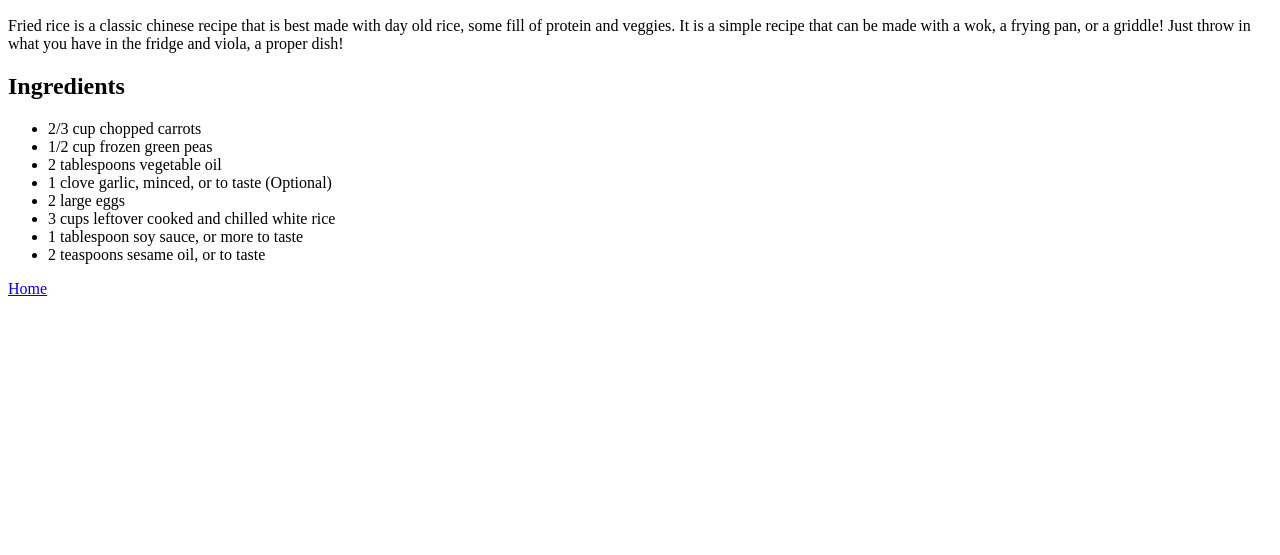
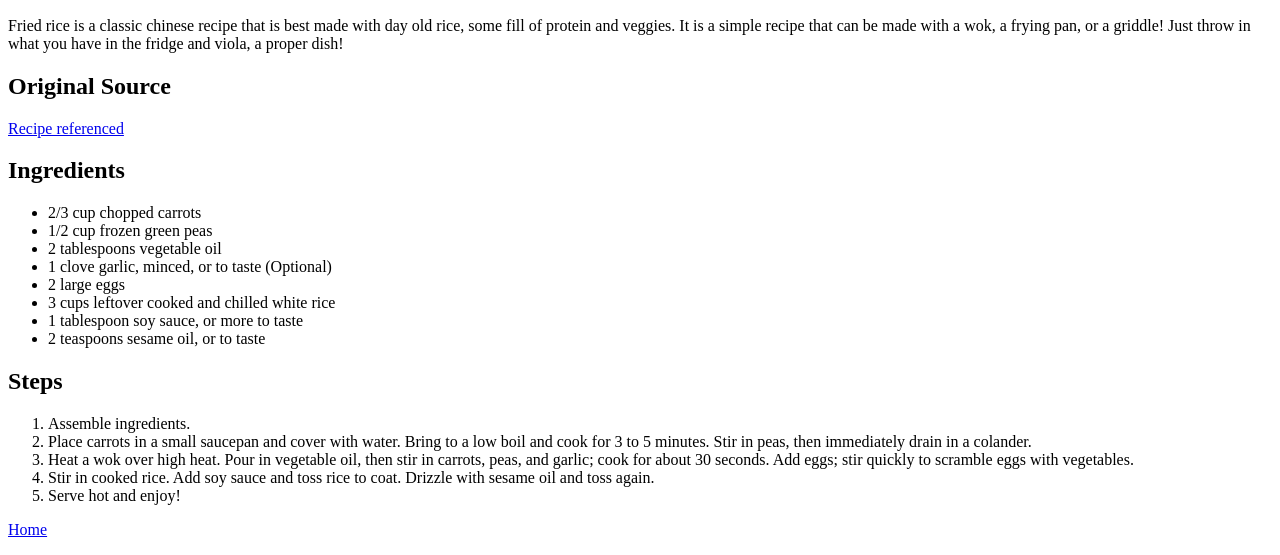
Before and after one commit to JiaJunH1/odin-recipes, a plain HTML site: page recipes/friedrice.html in a window 1280 px wide. Shown: the part 434-989 px from the top of the page. Before the commit the page ends 800 px from the top, so only its background shows below. Drawn offline with Linux system fonts and the light colour scheme.

Commit message:
Finished Fried Rice Recipe and Updated Homepage
Fried Rice recipe can be viewed in it's entirety. Started on other
recipes.

```diff
--- a/recipes/friedrice.html
+++ b/recipes/friedrice.html
@@ -13,6 +13,9 @@
             frying pan, or a griddle! Just throw in what you have in the fridge and viola, a
             proper dish!
         </p>
+        <h2>Original Source</h2>
+        <p><a href="https://www.allrecipes.com/recipe/79543/fried-rice-restaurant-style/"
+            target="_blank" rel="noopener noreferrer">Recipe referenced</a></p>
         <h2>Ingredients</h2>
         <ul>
             <li>2/3 cup chopped carrots</li>
@@ -24,6 +27,19 @@
             <li>1 tablespoon soy sauce, or more to taste</li>
             <li>2 teaspoons sesame oil, or to taste</li>
         </ul>
+        <h2>Steps</h2>
+        <ol>
+            <li>Assemble ingredients.</li>
+            <li>Place carrots in a small saucepan and cover with water. Bring to a
+                low boil and cook for 3 to 5 minutes. Stir in peas, then immediately
+                drain in a colander.</li>
+            <li>Heat a wok over high heat. Pour in vegetable oil, then stir in carrots,
+                peas, and garlic; cook for about 30 seconds. Add eggs; stir quickly to
+                scramble eggs with vegetables.</li>
+            <li>Stir in cooked rice. Add soy sauce and toss rice to coat. Drizzle with
+                sesame oil and toss again.</li>
+            <li>Serve hot and enjoy!</li>
+        </ol>
         <p><a href="../index.html" rel="noopener noreferrer">Home</a></p>
     </body>
 </html>
```
Also changed, not shown: index.html (+5 -1 lines), recipes/generaltso.html (added, +12 -0 lines), recipes/steamedbuns.html (added).
